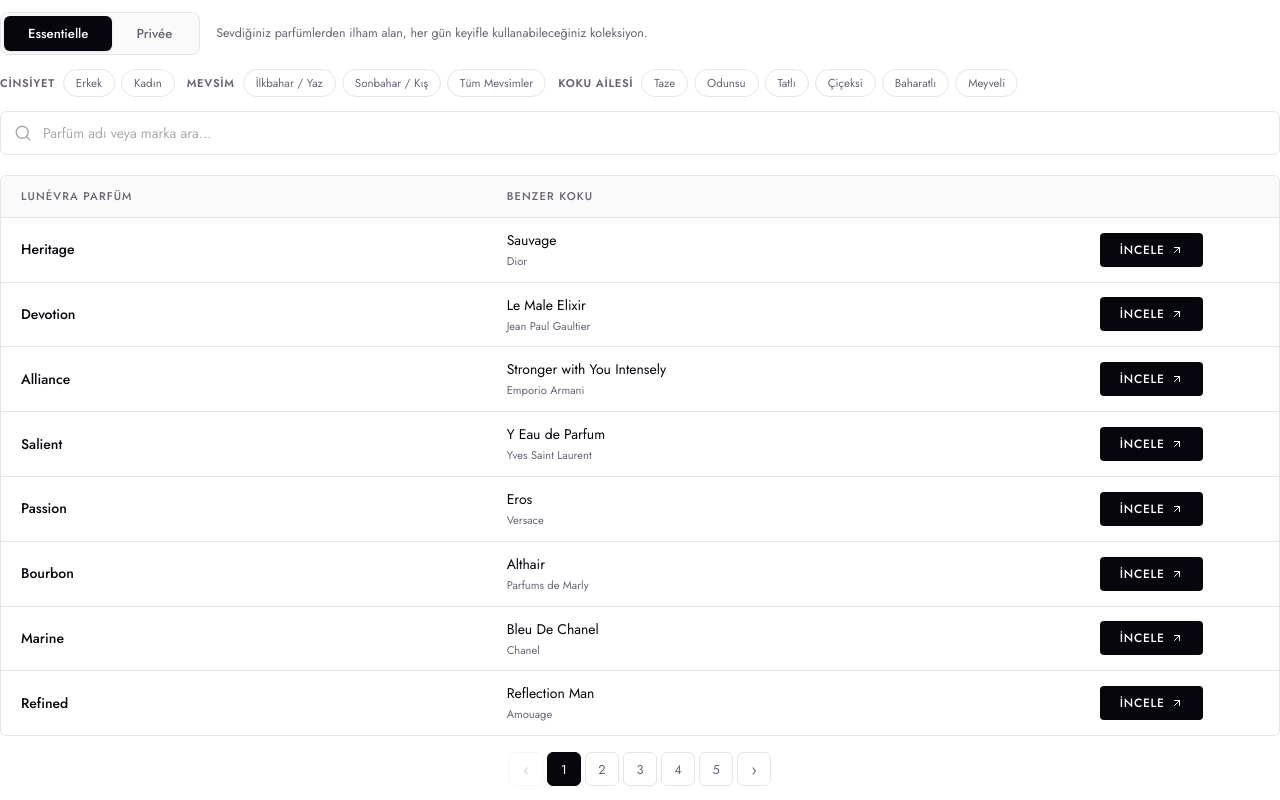
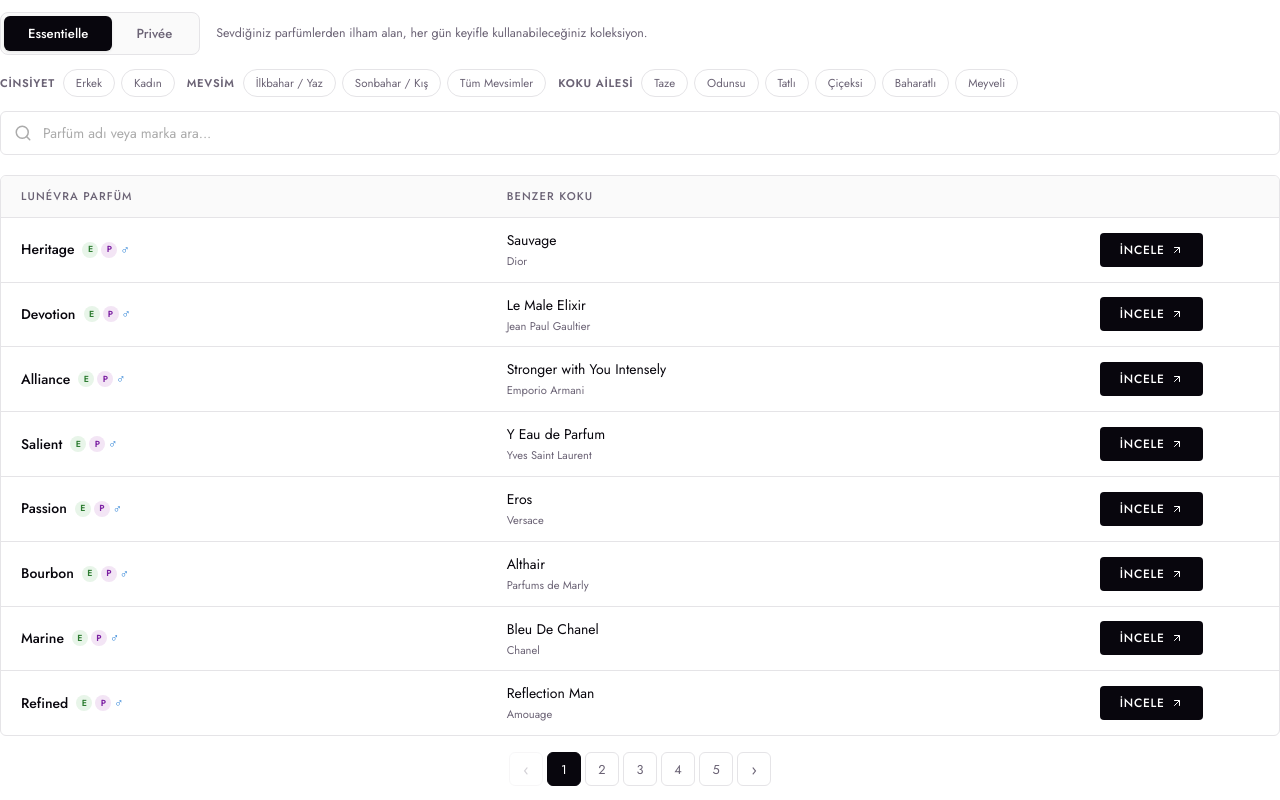
Before and after one commit to emincankarasoy/lunevra-pd, a website built with Vite: page index.html in a window 1280 px wide. Built offline with nearby package versions, Linux system fonts and the light colour scheme.

Commit message:
add collection and gender icons to table rows

```diff
--- a/src/style.css
+++ b/src/style.css
@@ -258,9 +258,61 @@
 }
 
 /* Cell styles */
+.perfume-name-row {
+  display: flex;
+  align-items: center;
+  gap: 8px;
+}
+
 .perfume-name {
   font-weight: 500;
   color: var(--color-text);
+}
+
+.perfume-tags {
+  display: inline-flex;
+  align-items: center;
+  gap: 3px;
+  flex-shrink: 0;
+}
+
+.col-dot {
+  display: inline-flex;
+  align-items: center;
+  justify-content: center;
+  width: 16px;
+  height: 16px;
+  border-radius: 50%;
+  font-size: 0.55rem;
+  font-weight: 700;
+  line-height: 1;
+}
+
+.col-dot.essentielle {
+  background: #e8f5e9;
+  color: #2e7d32;
+}
+
+.col-dot.privee {
+  background: #f3e5f5;
+  color: #7b1fa2;
+}
+
+.gender-icon {
+  font-size: 0.75rem;
+  line-height: 1;
+}
+
+.gender-icon.erkek {
+  color: #1976d2;
+}
+
+.gender-icon.kadin {
+  color: #d81b60;
+}
+
+.gender-icon.unisex {
+  color: #7b1fa2;
 }
 
 .brand-name {
--- a/src/table.ts
+++ b/src/table.ts
@@ -1,11 +1,26 @@
 import type { Perfume, Collection } from "./data";
 
 const ARROW_ICON = `<svg viewBox="0 0 24 24" fill="none" stroke="currentColor" stroke-width="2" stroke-linecap="round" stroke-linejoin="round"><path d="M7 17l9.2-9.2M17 17V7H7"/></svg>`;
+
+const GENDER_ICON: Record<string, string> = {
+  erkek: `<span class="gender-icon erkek" title="Erkek">♂</span>`,
+  kadin: `<span class="gender-icon kadin" title="Kadın">♀</span>`,
+  unisex: `<span class="gender-icon unisex" title="Unisex">⚤</span>`,
+};
 
 function escapeHtml(text: string): string {
   const el = document.createElement("span");
   el.textContent = text;
   return el.innerHTML;
+}
+
+function collectionBadges(p: Perfume): string {
+  const badges: string[] = [];
+  badges.push(`<span class="col-dot essentielle" title="Essentielle">E</span>`);
+  if (p.priveeName) {
+    badges.push(`<span class="col-dot privee" title="Privée">P</span>`);
+  }
+  return badges.join("");
 }
 
 export function renderTable(perfumes: Perfume[], collection: Collection, page: number, perPage: number): string {
@@ -30,7 +45,10 @@
       return `
     <tr>
       <td>
-        <div class="perfume-name">${escapeHtml(displayName)}</div>
+        <div class="perfume-name-row">
+          <span class="perfume-name">${escapeHtml(displayName)}</span>
+          <span class="perfume-tags">${collectionBadges(p)}${GENDER_ICON[p.gender]}</span>
+        </div>
       </td>
       <td>
         <div class="similar-scent">${escapeHtml(p.similarTo)}</div>
```
